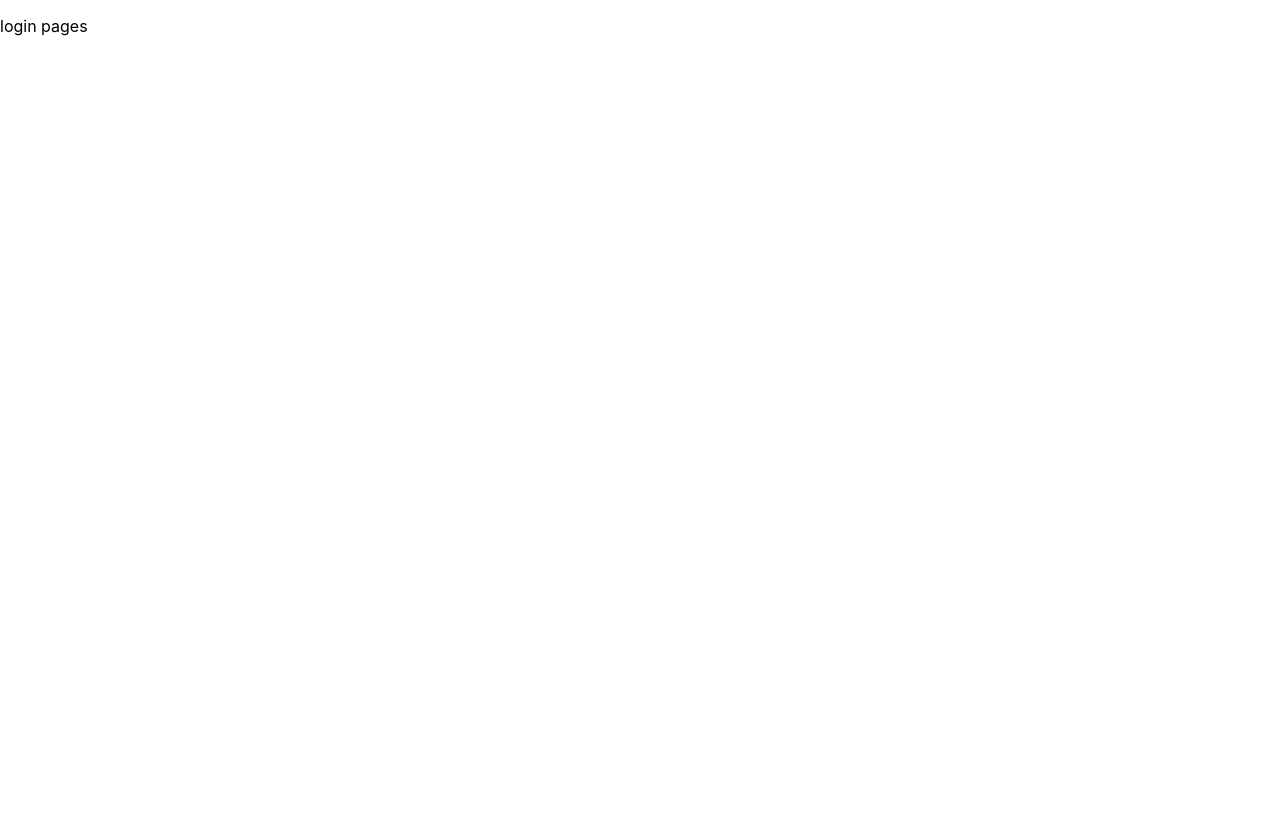
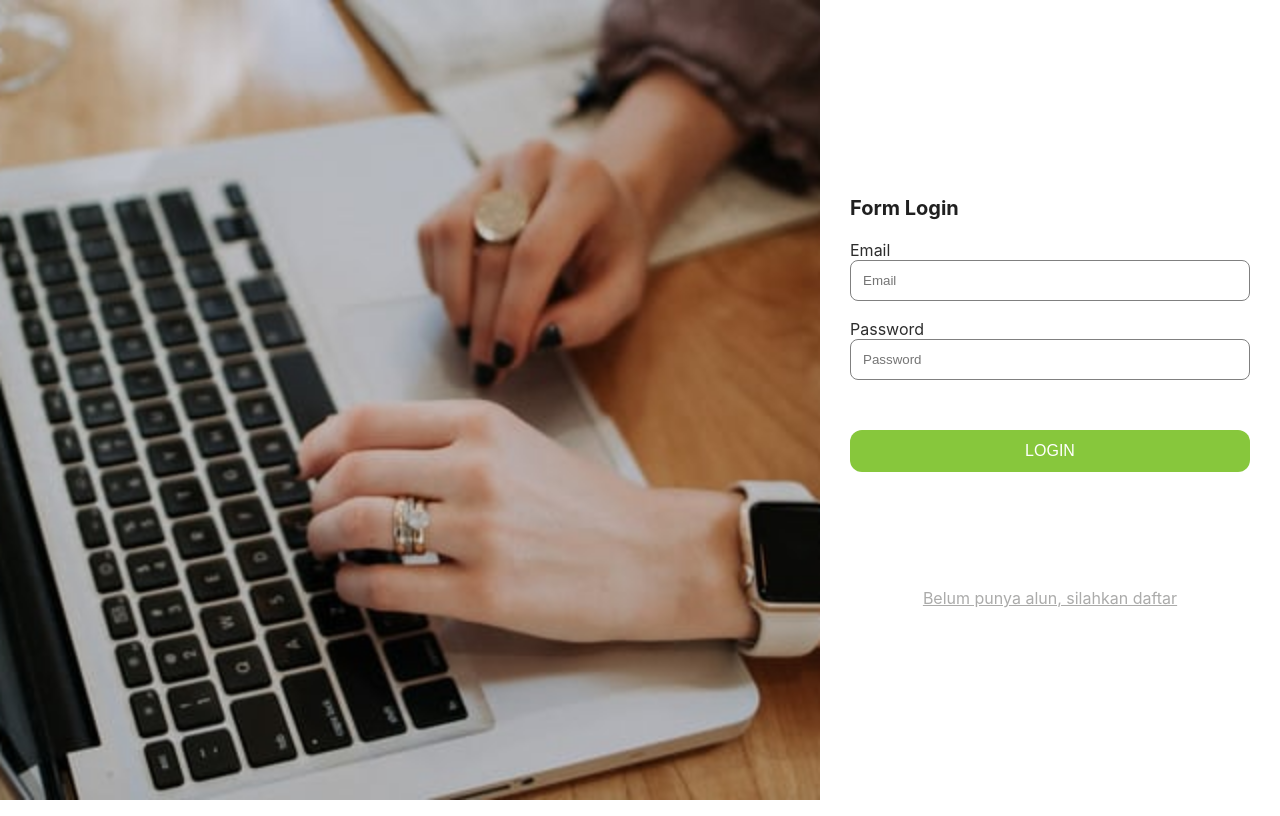
Before and after one commit to yuslianto/mern-blog, a React (Create React App) app: page /login in a window 1280 px wide. Built offline with nearby package versions, Linux system fonts and the light colour scheme.

Commit message:
konsep SCSS Global dan slicing hallaman login

```diff
--- a/src/components/atoms/Button/button.scss
+++ b/src/components/atoms/Button/button.scss
@@ -8,4 +8,5 @@
   border: none;
   color: white;
   text-transform: uppercase;
+  cursor: pointer;
 }
--- a/src/components/atoms/Link/link.scss
+++ b/src/components/atoms/Link/link.scss
@@ -3,4 +3,5 @@
   font-size: 16px;
   color: #ababaa;
   text-decoration: underline;
+  cursor: pointer;
 }
--- a/src/pages/Login/index.js
+++ b/src/pages/Login/index.js
@@ -1,9 +1,24 @@
 import React from 'react'
+
+import { LoginBg } from '../../assets'
+import {Input, Button, Gap, Link} from '../../components'
 
 const Login = () => {
     return (
-        <div>
-            <p>login pages</p>
+        <div className="main-page">
+            <div className="left">
+                <img src={LoginBg} className="bg-image" alt="image Bg"/>
+            </div>
+            <div className="right">
+                <p className="title">Form Login</p>
+                <Input label="Email" placeholder="Email"/>
+                <Gap height={18} />
+                <Input label="Password" placeholder="Password"/>
+                <Gap height={50}/>
+                <Button title="Login"/>
+                <Gap height={100} />
+                <Link title="Belum punya alun, silahkan daftar"/>
+            </div>
         </div>
     )
 }
--- a/src/pages/Register/register.scss
+++ b/src/pages/Register/register.scss
@@ -1,13 +1,12 @@
 .main-page {
   display: flex;
-  height: 100%;
+  height: 100vh;
   box-sizing: border-box;
 }
 
 .left {
   flex: 1;
   background-color: gray;
-  height: 100%;
   .bg-image {
     width: 100%;
     height: 100%;
@@ -18,11 +17,11 @@
 .right {
   width: 460px;
   background-color: white;
-  height: 100%;
   padding: 30px;
   display: flex;
   flex-direction: column;
-  justify-content: center;s
+  justify-content: center;
+  box-sizing: border-box;
   .title {
     font-size: 20px;
     font-weight: bold;
```
